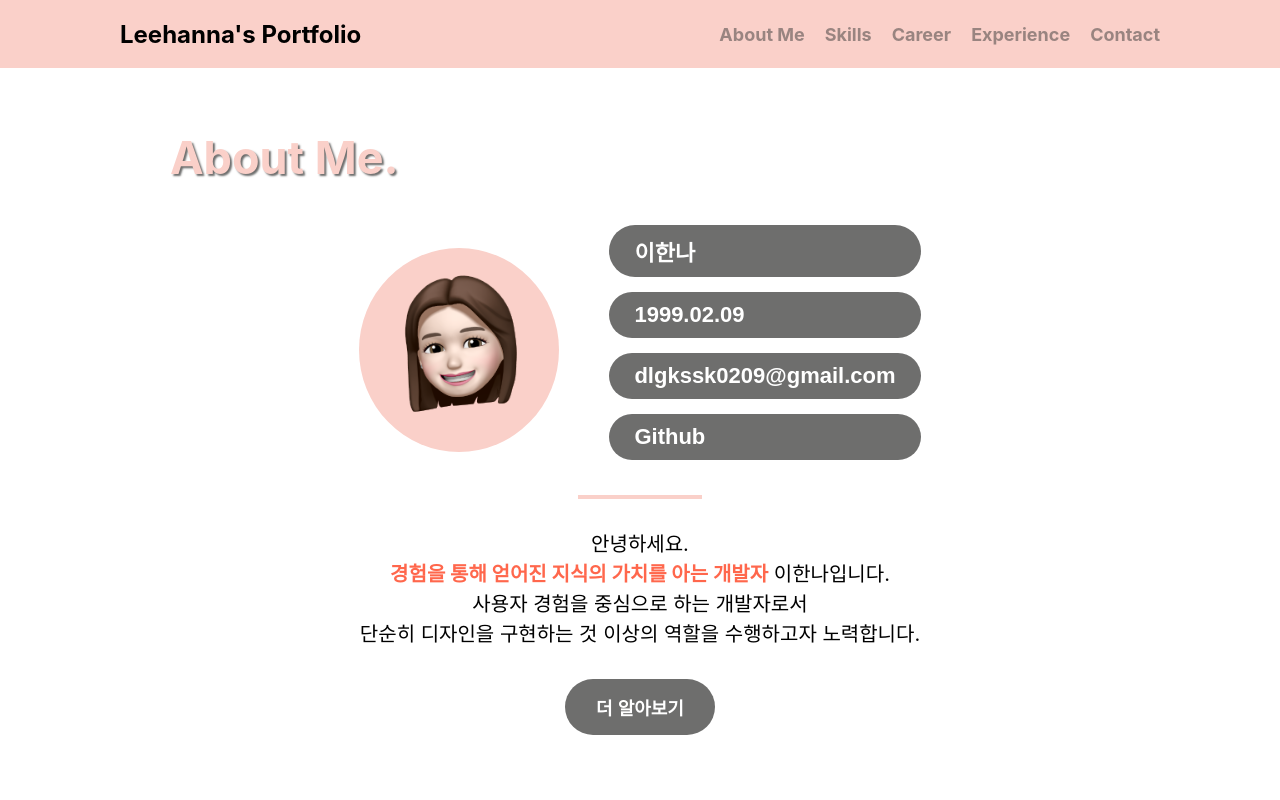
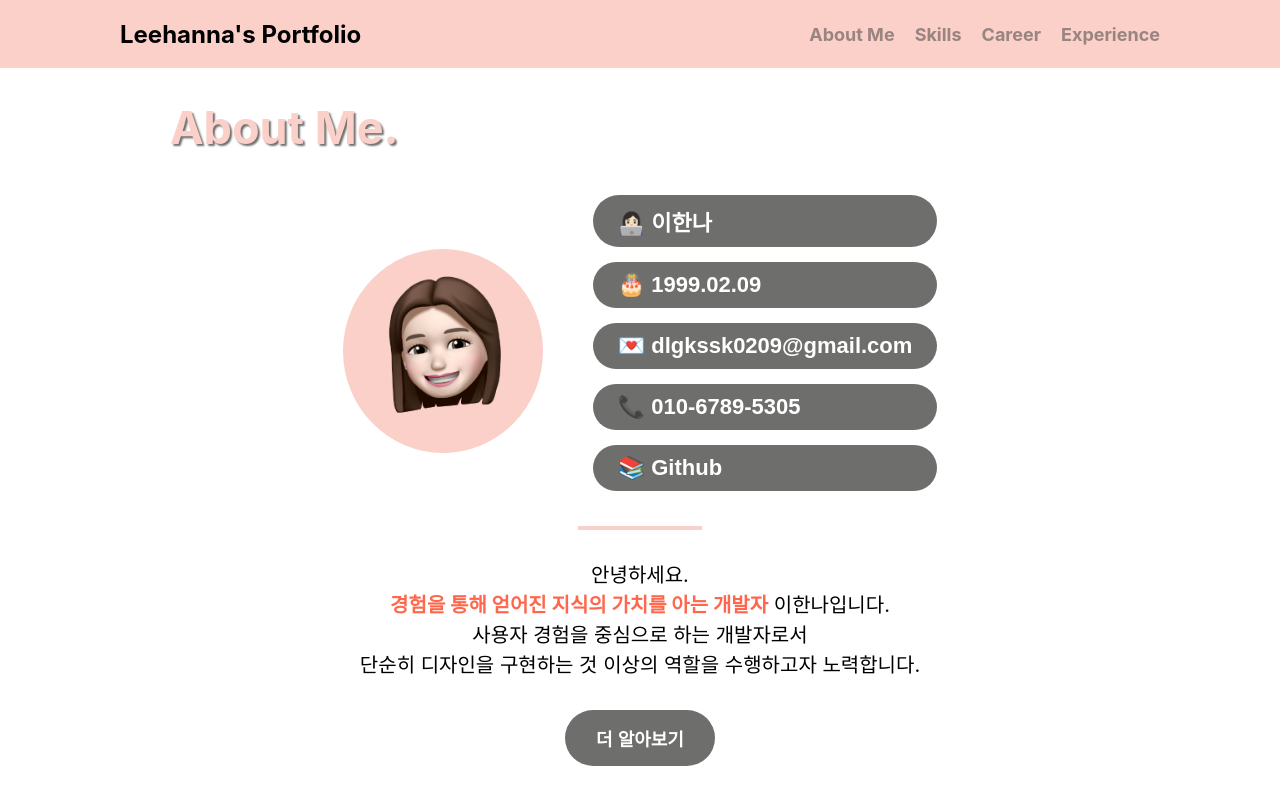
Before and after one commit to lee1nna/lee1nna_portfolio, a React (Create React App) app: page / in a window 1280 px wide. Shown: the top 800 px of the page. Built offline with nearby package versions, Linux system fonts and the light colour scheme.

Commit message:
Add: 반응형 메뉴, Footer 추가

```diff
--- a/src/App.js
+++ b/src/App.js
@@ -4,7 +4,7 @@ import Experience from './components/Experience';
 import Career from './components/Career';
 import Header from './components/Header';
 import Skills from './components/Skills';
-import Contact from './components/Contact';
+import Footer from './components/Footer';
 
 function App() {
   return (
@@ -14,7 +14,7 @@ function App() {
       <Skills/>
       <Career/>
       <Experience/>
-      <Contact/>
+      <Footer/>
     </div>
   );
 }
--- a/src/components/AboutMe.jsx
+++ b/src/components/AboutMe.jsx
@@ -7,6 +7,9 @@ const AboutMe = () => {
         <div className="title">About Me.</div>
         <div className={styles["about-me-intro"]}>
           <div className={styles["about-me-icon__wrap"]}>
+            {/* <div className={styles["about-me-icon__gif"]}>
+
+            </div> */}
             <img
               className={styles["about-me__icon"]}
               src="/assets/my_icon.png"
@@ -15,14 +18,23 @@ const AboutMe = () => {
           </div>
 
           <div className={styles["intro-btn__wrap"]}>
-            <button className={styles["about-me-intro__btn"]}>이한나</button>
+            <button className={styles["about-me-intro__btn"]}>👩🏻‍💻 이한나</button>
             <button className={styles["about-me-intro__btn"]}>
-              1999.02.09
+              🎂 1999.02.09
             </button>
-            <button className={styles["about-me-intro__btn"]}>
-              dlgkssk0209@gmail.com
-            </button>
-            <button className={styles["about-me-intro__btn"]}>Github</button>
+            <a href="mailto:dlgkssk0209@gmail.com">
+              <button className={styles["about-me-intro__btn"]}>
+                💌 dlgkssk0209@gmail.com
+              </button>
+            </a>
+            <a href="tel:01067895305">
+              <button className={styles["about-me-intro__btn"]}>
+                📞 010-6789-5305
+              </button>
+            </a>
+            <a href="https://github.com/lee1nna" target="_blank">
+            <button className={styles["about-me-intro__btn"]}>📚 Github</button>
+            </a>
           </div>
         </div>
 
--- a/src/components/AboutMe.module.css
+++ b/src/components/AboutMe.module.css
@@ -11,7 +11,7 @@
     display: flex;
     flex-direction: column;
     position: relative;
-    margin-top: 130px;
+    margin-top: 100px;
     /* align-items: center; */
     /* justify-content: center; */
     box-sizing: border-box;
@@ -25,6 +25,10 @@
     position: relative;
     background-color: #FAD0C9;
     border-radius: 50%;
+}
+
+.about-me-icon__gif {
+    background: url(/public/assets/my_icon.gif);
 }
 
 .about-me__icon {
@@ -60,7 +64,7 @@
 }
 
 .about-me-intro__btn {
-    width: auto;
+    width: 100%;
     border-radius: 40px;
     border: 0;
     color: #fff;
--- a/src/components/Experience.jsx
+++ b/src/components/Experience.jsx
@@ -38,19 +38,19 @@ const Experience = () => {
                 <div className={styles["skill-stack"]}>
                   <div className={styles["label-box"]}>
                     <div className={styles["skill-row"]}>
-                        <div className={styles["label"]}>📌 담당한 기능</div>
+                        <div className={styles["label"]}>• 담당한 기능</div>
                         <div className={styles["skill"]}>소셜 로그인 및 유저 토큰관리, 인기있는 문제, 베스트 면접 답변, 퀴즈 기능</div>
                     </div>
                     <div className={styles["skill-row"]}>
-                        <div className={styles["label"]}>📌 Backend</div>
+                        <div className={styles["label"]}>• Backend</div>
                         <div className={styles["skill"]}>Springboot, NGINX</div>
                     </div>
                     <div className={styles["skill-row"]}>
-                        <div className={styles["label"]}>📌 Frontend</div>
+                        <div className={styles["label"]}>• Frontend</div>
                         <div className={styles["skill"]}>React, javascript</div>
                     </div>
                     <div className={styles["skill-row"]}>
-                        <div className={styles["label"]}>📌 Database</div>
+                        <div className={styles["label"]}>• Database</div>
                         <div className={styles["skill"]}>Mysql</div>
                     </div>
                   </div>
@@ -82,19 +82,19 @@ const Experience = () => {
                 <div className={styles["skill-stack"]}>
                   <div className={styles["label-box"]}>
                     <div className={styles["skill-row"]}>
-                        <div className={styles["label"]}>📌 담당한 기능</div>
+                        <div className={styles["label"]}>• 담당한 기능</div>
                         <div className={styles["skill"]}>추천서비스 로직 구현</div>
                     </div>
                     <div className={styles["skill-row"]}>
-                        <div className={styles["label"]}>📌 Backend</div>
+                        <div className={styles["label"]}>• Backend</div>
                         <div className={styles["skill"]}>Python, Flask</div>
                     </div>
                     <div className={styles["skill-row"]}>
-                        <div className={styles["label"]}>📌 Frontend</div>
+                        <div className={styles["label"]}>• Frontend</div>
                         <div className={styles["skill"]}>html, css</div>
                     </div>
                     <div className={styles["skill-row"]}>
-                        <div className={styles["label"]}>📌 Database</div>
+                        <div className={styles["label"]}>• Database</div>
                         <div className={styles["skill"]}>mongoDB</div>
                     </div>
                   </div>
--- /dev/null
+++ b/src/components/Footer.jsx
@@ -0,0 +1,15 @@
+import styles from "./Footer.module.css";
+
+const Footer = () => {
+  return (
+    <div className={styles["footer"]}>
+      <div className={styles["footer-wrap"]}>
+        <div className={styles["footer__text"]}>
+          Designed & Developed By Leehanna
+        </div>
+      </div>
+    </div>
+  );
+};
+
+export default Footer;
--- /dev/null
+++ b/src/components/Footer.module.css
@@ -0,0 +1,23 @@
+.footer {
+    margin-top: 100px;
+    width: 100%;
+    height: 100px;
+    background-color: #6E6E6D;
+    display: flex;
+    justify-content: center;
+    align-items: center;
+}
+
+.footer-wrap {
+    width: 100%;
+    max-width: 1040px;
+}
+
+.footer__text {
+    position: relative;
+    top: 20px;
+    text-align: right;
+    font-size: 20px;
+    color: #fff;
+    font-weight: 700;
+}
--- a/src/components/Header.jsx
+++ b/src/components/Header.jsx
@@ -1,6 +1,13 @@
+import { useState } from "react";
 import styles from "./Header.module.css";
 
 const Header = () => {
+  const [activeMenu, setActiveMenu] = useState(false);
+
+  const handleMenu = () => {
+    setActiveMenu(!activeMenu);
+  };
+
   return (
     <div className={styles["header"]}>
       <ul className={styles["header-ul"]}>
@@ -18,19 +25,30 @@ const Header = () => {
           <a href="#experience">
             <li className={styles["header-li"]}>Experience</li>
           </a>
-          <a href="#contact">
-            <li className={styles["header-li"]}>Contact</li>
+        </div>
+        <img
+          className={styles["hamburger"]}
+          src="/assets/hamburger.png"
+          alt=""
+          onClick={handleMenu}
+        />
+        <div
+          className={styles["burger-menu"]}
+          style={activeMenu ? { display: "block" } : { display: "none" }}
+        >
+          <a href="#about-me">
+            <div className={styles["burger-menu__item"]}>About Me</div>
+          </a>
+          <a href="#skill">
+            <div className={styles["burger-menu__item"]}>Skills</div>
+          </a>
+          <a href="#career">
+            <div className={styles["burger-menu__item"]}>Career</div>
+          </a>
+          <a href="#experience">
+            <div className={styles["burger-menu__item"]}>Experience</div>
           </a>
         </div>
-        <img className={styles["hamburger"]} src="/assets/hamburger.png" alt="" />
-        <div className={styles["burger-menu"]}>
-          <div className={styles["burger-menu__item"]}>About Me</div>
-          <div className={styles["burger-menu__item"]}>Skills</div>
-          <div className={styles["burger-menu__item"]}>Career</div>
-          <div className={styles["burger-menu__item"]}>Experience</div>
-          <div className={styles["burger-menu__item"]}>Contact</div>
-        </div>
-
       </ul>
     </div>
   );
--- a/src/components/Header.module.css
+++ b/src/components/Header.module.css
@@ -64,7 +64,6 @@ a:hover {
 }
 
 .burger-menu {
-    display: none;
     position: absolute;
     top: 68px;
     width: 100%;
@@ -89,4 +88,5 @@ a:hover {
 .burger-menu__item:hover {
     background-color: rgb(152, 152, 152);
     color: #fff;
+    cursor: pointer;
 }
```
Also changed, not shown: public/assets/my_icon.gif (added).
